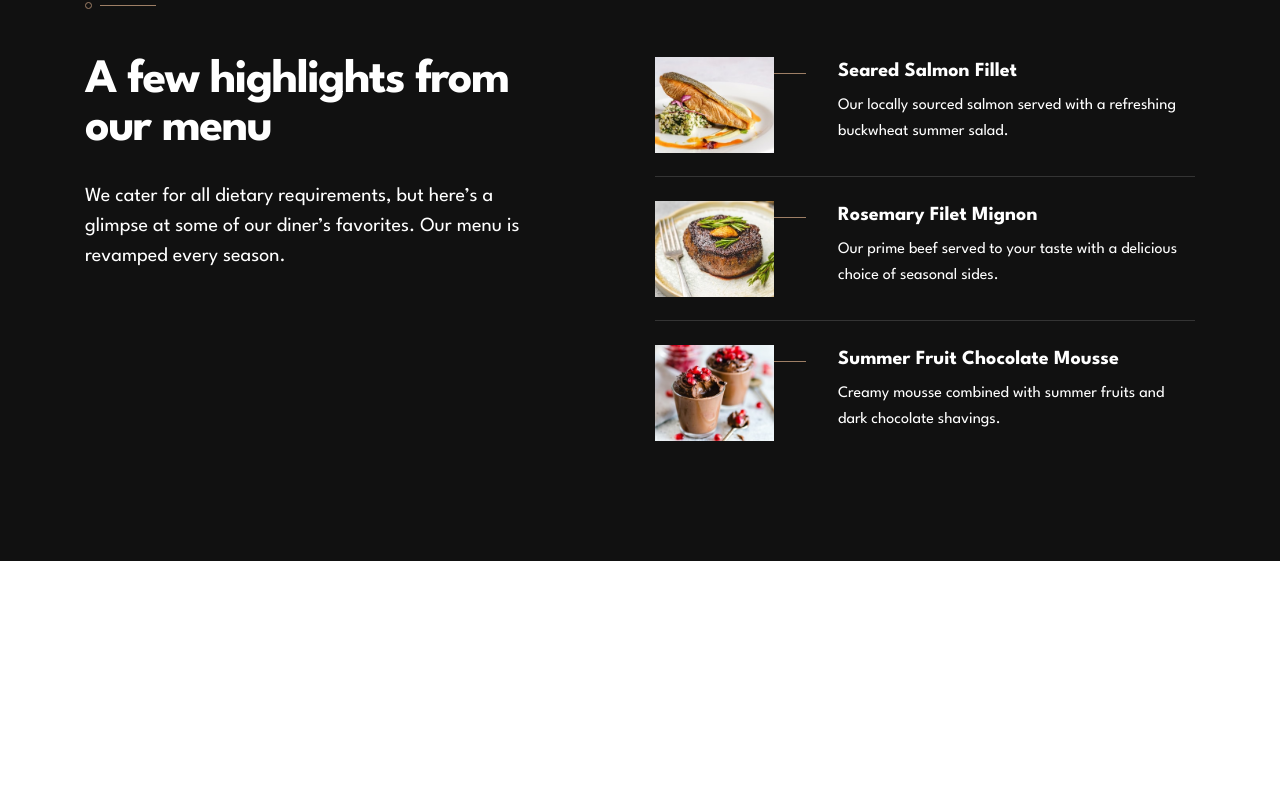
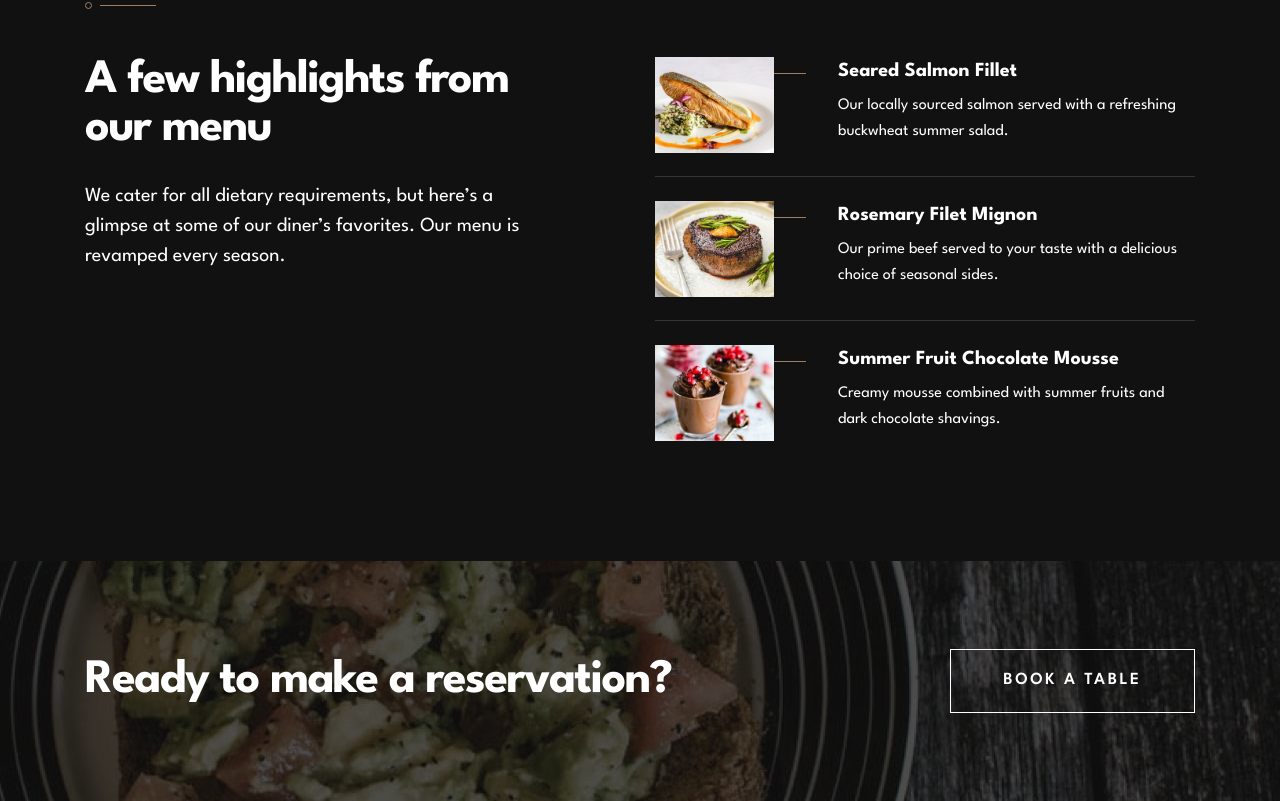
Before and after one commit to Bayoumi-dev/Dine-restaurant-website, a React (Create React App) app: page / in a window 1280 px wide. Shown: the part 2427-3228 px from the top of the page. Before the commit the page ends 2988 px from the top, so only its background shows below. Built offline with nearby package versions, Linux system fonts and the light colour scheme.

Commit message:
build cta section

```diff
--- /dev/null
+++ b/src/components/CtaSection.tsx
@@ -0,0 +1,17 @@
+import { FC } from 'react'
+import Button from './Button'
+
+const CtaSection: FC = () => {
+  return (
+    <section className="bg-ready-mobile md:bg-ready-tablet xl:bg-ready-desktop
+    bg-no-repeat bg-cover bg-center">
+      <div className="container py-20 md:py-16 xl:py-22 flex flex-col xl:flex-row
+      xl:justify-between items-center text-center text-white">
+        <h2 className='mb-5 xl:mb-0'>Ready to make a reservation?</h2>
+        <Button content="Book a table" />
+      </div>
+    </section>
+  )
+}
+
+export default CtaSection
--- a/src/pages/Home.tsx
+++ b/src/pages/Home.tsx
@@ -1,4 +1,5 @@
 import { FC } from 'react'
+import CtaSection from '../components/CtaSection'
 import FeaturesSection from '../components/FeaturesSection'
 import HeroSection from '../components/HeroSection'
 import HighlightSection from '../components/HighlightSection'
@@ -9,6 +10,7 @@ const Home: FC = () => {
          <HeroSection />
          <FeaturesSection />
          <HighlightSection />
+         <CtaSection />
       </>
    )
 }
--- a/tailwind.config.js
+++ b/tailwind.config.js
@@ -39,6 +39,7 @@ module.exports = {
          },
          spacing: {
             18: '4.5rem',
+            22: '5.5rem',
             unset: 'unset',
          },
          maxWidth: {
@@ -47,6 +48,9 @@ module.exports = {
          backgroundImage: {
             'pattern-divide': "url('/src/assets/patterns/pattern-divide.svg')",
             'pattern-lines': "url('/src/assets/patterns/pattern-lines.svg')",
+            'ready-mobile': "url('/src/assets/homepage/ready-bg-mobile.jpg')",
+            'ready-tablet': "url('/src/assets/homepage/ready-bg-tablet.jpg')",
+            'ready-desktop': "url('/src/assets/homepage/ready-bg-desktop.jpg')",
          },
          boxShadow: {
             '3xl': '0px 75px 100px -50px rgba(56, 66, 85, 0.503223);',
```
